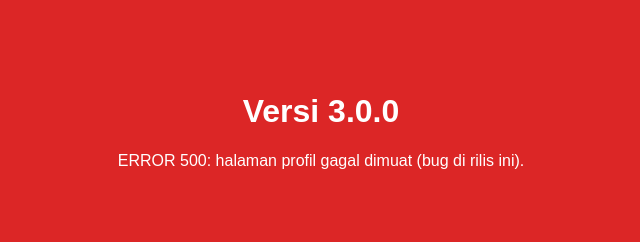
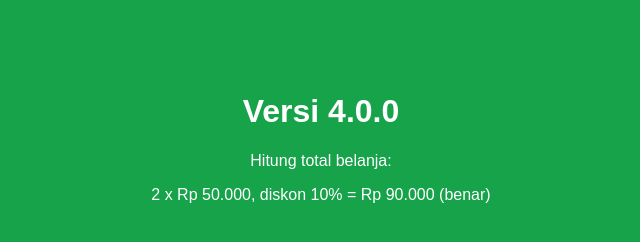
Before and after one commit to Zeraphys57/demo-rollback-cicd, a plain HTML site: page site/index.html in a window 1280 px wide. Shown: the whole page, without its empty margins (319-959 px from the left). Drawn offline with Linux system fonts and the light colour scheme.

Commit message:
Release v4.0.0

```diff
--- /dev/null
+++ b/site/app.js
@@ -0,0 +1,16 @@
+const VERSION = "4.0.0";
+
+// Total belanja = harga x jumlah, lalu dipotong diskon (persen)
+function hitungTotal(harga, jumlah, diskonPersen) {
+  const subtotal = harga * jumlah;
+  return subtotal - (subtotal * diskonPersen) / 100;
+}
+
+const hasil = hitungTotal(50000, 2, 10);
+const benar = hasil === 90000; // 2 x Rp 50.000 diskon 10% seharusnya Rp 90.000
+
+document.getElementById("versi").textContent = "Versi " + VERSION;
+document.getElementById("hasil").textContent =
+  "2 x Rp 50.000, diskon 10% = Rp " + hasil.toLocaleString("id-ID") +
+  (benar ? " (benar)" : " (SALAH, seharusnya Rp 90.000)");
+document.body.style.background = benar ? "#16a34a" : "#dc2626";
--- a/site/index.html
+++ b/site/index.html
@@ -5,11 +5,13 @@
   <meta name="viewport" content="width=device-width, initial-scale=1">
   <title>Demo Rollback CI/CD</title>
   <style>
-    body { font-family: sans-serif; text-align: center; padding: 4rem 1rem; color: #fff; background: #dc2626; }
+    body { font-family: sans-serif; text-align: center; padding: 4rem 1rem; color: #fff; background: #555; }
   </style>
 </head>
 <body>
-  <h1>Versi 3.0.0</h1>
-  <p>ERROR 500: halaman profil gagal dimuat (bug di rilis ini).</p>
+  <h1 id="versi"></h1>
+  <p>Hitung total belanja:</p>
+  <p id="hasil"></p>
+  <script src="app.js"></script>
 </body>
 </html>
```
Also changed, not shown: 2 other files.
